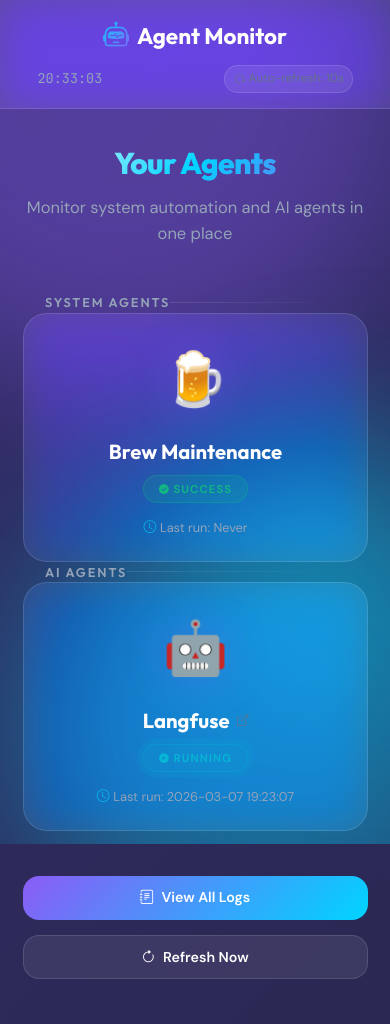
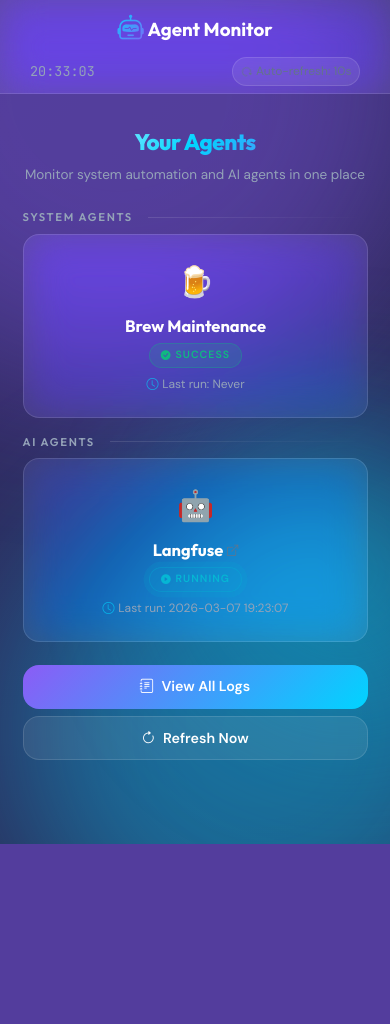
Before and after one commit to philo-meerman/agent-monitor, a Flask app: page / in a window 390 px wide. After the commit the page ends 844 px from the top, so only its background shows below. Run offline with Flask 2, Linux system fonts and the light colour scheme.

Commit message:
Optimize desktop layout: reduce spacing to fit 2-4 agent cards without scrolling
- Removed duplicate CSS class definitions (.navbar-content, .navbar-brand, .agent-name, .status-badge i, .agent-last-run, .btn)
- Reduced navbar padding: var(--space-md) → var(--space-sm)
- Reduced navbar brand font-size: 1.5rem → 1.25rem
- Reduced main padding and section spacing for compact layout
- Optimized card padding: var(--space-xl) → 1rem
- Reduced agent icon size: 3.5rem → 2rem
- Reduced agent name font-size: 1.35rem → 1.1rem
- Optimized status badge: font-size 0.75rem → 0.7rem, padding reduced
- Grid gap: var(--space-lg) → 1rem
- Result: Desktop viewport now displays full dashboard (735px content) within 720px viewport
- Mobile layout unchanged and fully responsive

```diff
--- a/templates/index.html
+++ b/templates/index.html
@@ -207,15 +207,14 @@
             backdrop-filter: blur(20px) saturate(180%);
             -webkit-backdrop-filter: blur(20px) saturate(180%);
             border-bottom: 1px solid var(--glass-border);
-            padding: var(--space-md) 0;
+            padding: var(--space-sm) 0;
             transform: translateZ(0);
-            will-change: transform;
         }
 
         .navbar-content {
             max-width: 1400px;
             margin: 0 auto;
-            padding: 0 var(--space-lg);
+            padding: 0 var(--space-md);
             display: flex;
             align-items: center;
             justify-content: space-between;
@@ -224,9 +223,9 @@
         .navbar-brand {
             display: flex;
             align-items: center;
-            gap: var(--space-sm);
+            gap: var(--space-xs);
             font-family: var(--font-heading);
-            font-size: 1.5rem;
+            font-size: 1.25rem;
             font-weight: 700;
             color: var(--text-primary);
             text-decoration: none;
@@ -292,29 +291,29 @@
             z-index: 1;
             max-width: 1400px;
             margin: 0 auto;
-            padding: var(--space-2xl) var(--space-lg);
+            padding: var(--space-lg) var(--space-md);
         }
 
         /* Page Header */
         .page-header {
             text-align: center;
-            margin-bottom: var(--space-2xl);
+            margin-bottom: var(--space-lg);
         }
 
         .page-title {
             font-family: var(--font-heading);
-            font-size: clamp(2rem, 5vw, 3.5rem);
+            font-size: clamp(1.5rem, 4vw, 2rem);
             font-weight: 800;
             background: linear-gradient(135deg, var(--text-primary) 0%, var(--accent-blue) 50%, var(--accent-purple) 100%);
             -webkit-background-clip: text;
             -webkit-text-fill-color: transparent;
             background-clip: text;
-            margin-bottom: var(--space-sm);
+            margin-bottom: var(--space-xs);
             letter-spacing: -0.02em;
         }
 
         .page-subtitle {
-            font-size: 1.1rem;
+            font-size: 0.9rem;
             color: var(--text-secondary);
         }
 
@@ -322,13 +321,13 @@
         .section-header {
             display: flex;
             align-items: center;
-            gap: var(--space-md var(--space-2xl) );
-            margin:0 var(--space-lg);
+            gap: var(--space-md);
+            margin: 1rem 0 0.5rem 0;
         }
 
         .section-title {
             font-family: var(--font-heading);
-            font-size: 0.85rem;
+            font-size: 0.75rem;
             font-weight: 600;
             text-transform: uppercase;
             letter-spacing: 0.15em;
@@ -346,8 +345,8 @@
            ======================================== */
         .agents-grid {
             display: grid;
-            grid-template-columns: repeat(auto-fill, minmax(320px, 1fr));
-            gap: var(--space-lg);
+            grid-template-columns: repeat(auto-fit, minmax(300px, 1fr));
+            gap: 1rem;
         }
 
         /* ========================================
@@ -359,8 +358,8 @@
             backdrop-filter: blur(20px) saturate(180%);
             -webkit-backdrop-filter: blur(20px) saturate(180%);
             border: 1px solid var(--glass-border);
-            border-radius: var(--radius-lg);
-            padding: var(--space-xl);
+            border-radius: var(--radius-md);
+            padding: 1rem;
             cursor: pointer;
             transition: all var(--transition-normal);
             transform: translateZ(0);
@@ -448,20 +447,19 @@
         }
 
         .agent-icon {
-            font-size: 3.5rem;
-            margin-bottom: var(--space-md);
-            filter: drop-shadow(0 0 20px rgba(139, 92, 246, 0.3));
+            font-size: 2rem;
+            margin-bottom: 0.5rem;
         }
 
         .agent-name {
             font-family: var(--font-heading);
-            font-size: 1.35rem;
+            font-size: 1.1rem;
             font-weight: 700;
             color: var(--text-primary);
-            margin-bottom: var(--space-sm);
+            margin-bottom: var(--space-xs);
             display: flex;
             align-items: center;
-            gap: var(--space-sm);
+            gap: var(--space-xs);
         }
 
         .external-icon {
@@ -479,9 +477,9 @@
             display: inline-flex;
             align-items: center;
             gap: var(--space-xs);
-            padding: var(--space-xs) var(--space-md);
+            padding: 0.2rem 0.75rem;
             border-radius: var(--radius-full);
-            font-size: 0.75rem;
+            font-size: 0.7rem;
             font-weight: 600;
             text-transform: uppercase;
             letter-spacing: 0.1em;
@@ -523,12 +521,17 @@
 
         /* Last Run */
         .agent-last-run {
-            margin-top: var(--space-md);
-            font-size: 0.85rem;
+            margin-top: 0.5rem;
+            font-size: 0.8rem;
             color: var(--text-secondary);
             display: flex;
             align-items: center;
             gap: var(--space-xs);
+        }
+
+        .agent-last-run i {
+            color: var(--accent-blue);
+            opacity: 0.7;
         }
 
         .agent-last-run i {
@@ -582,8 +585,8 @@
         .action-buttons {
             display: flex;
             justify-content: center;
-            gap: var(--space-md);
-            margin-top: var(--space-2xl);
+            gap: var(--space-sm);
+            margin-top: var(--space-lg);
             flex-wrap: wrap;
         }
 
```
